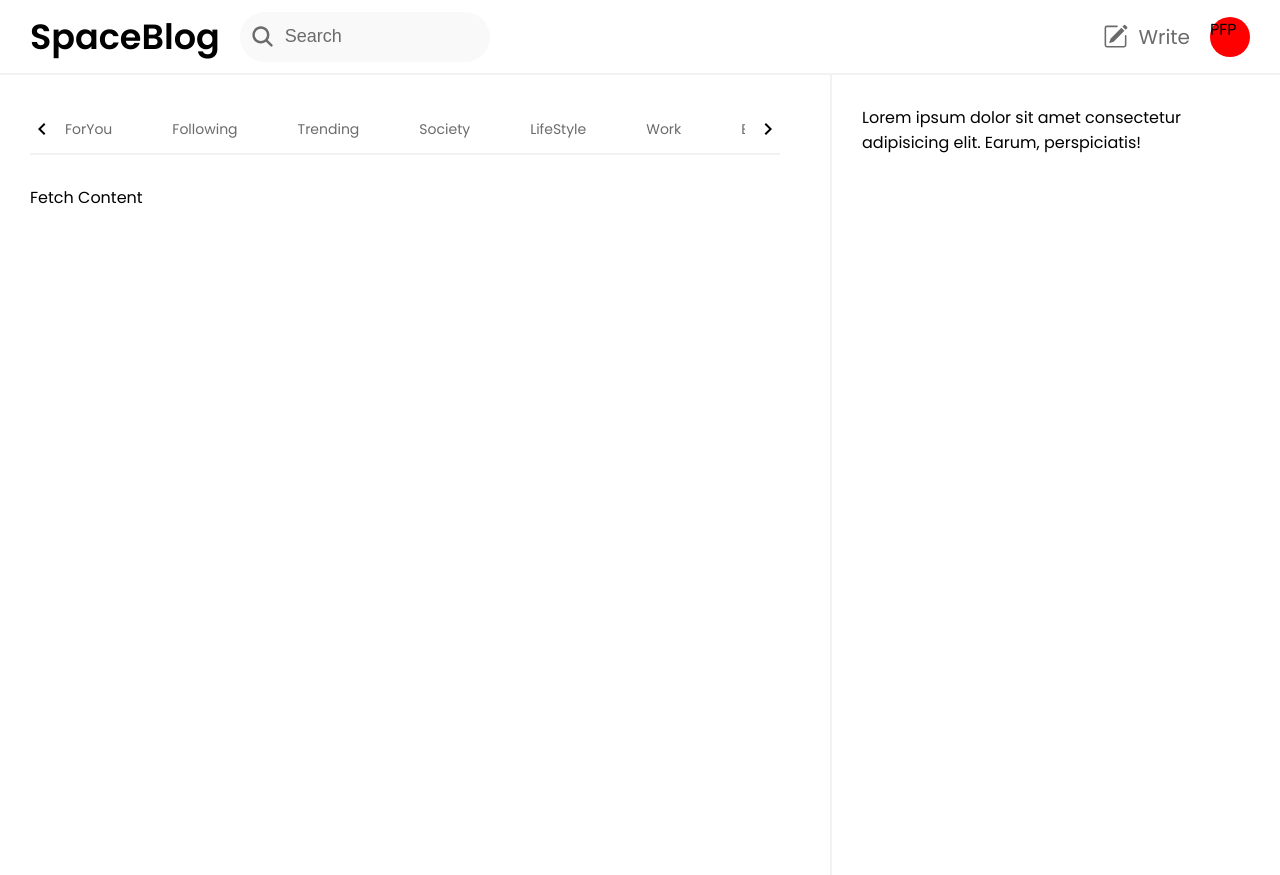
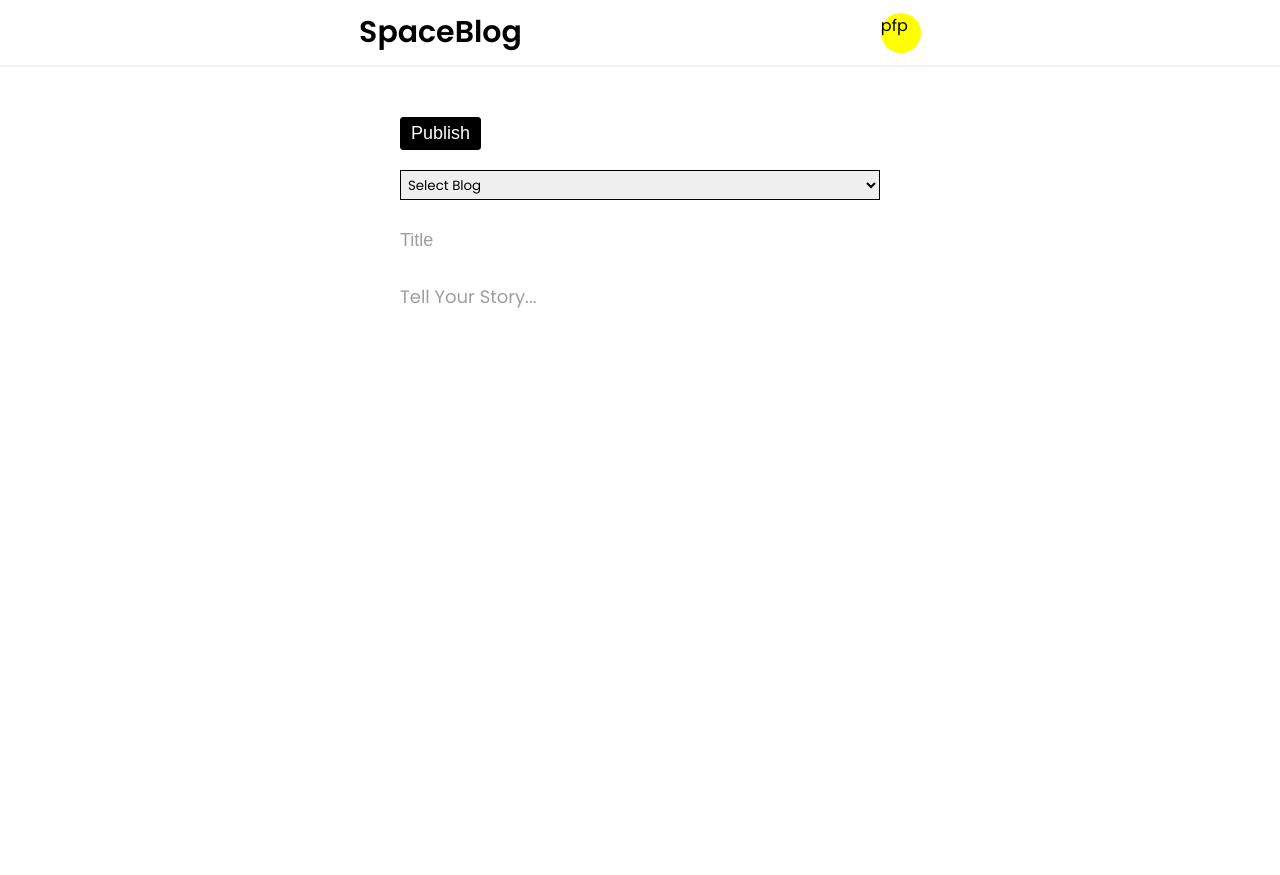
Before and after one commit to DimaShamoev/blog-post-app, a React (Vite) app in the folder Frontend/: page / in a window 1280 px wide. After the commit the page ends 800 px from the top, so only its background shows below. Built offline with nearby package versions, Linux system fonts and the light colour scheme.

Commit message:
client side: created blog post page

```diff
--- a/Frontend/src/App.tsx
+++ b/Frontend/src/App.tsx
@@ -1,6 +1,7 @@
 import React from "react";
-import Home from "./Pages/Home/Home";
-import Header from "./components/Header";
+import CreateBlog from "./Pages/CreateBlog/CreateBlog";
+// import Home from "./Pages/Home/Home";
+// import Header from "./components/Header";
 // import MainPage from "./Pages/MainPage/MainPage";
 // import BlogPostForm from "./components/BlogPostForm";
 // import BlogsList from "./components/BlogsList";
@@ -30,8 +31,16 @@ const App: React.FunctionComponent = () => {
 
             */}
 
-            <Header />
-            <Home />
+            {/*
+                Authorized Main Page
+                <Header />
+                <Home />
+            */}
+
+            {/*
+                Blog Writing Page
+            */}
+            <CreateBlog />
 
         </div>
     );
--- /dev/null
+++ b/Frontend/src/Pages/CreateBlog/CreateBlog.scss
@@ -0,0 +1,121 @@
+.header {
+    .header-wrapper {
+        display: flex;
+        justify-content: space-evenly;
+        align-items: center;
+        padding: 10px 0;
+
+        .logo a {
+            text-decoration: none;
+            color: black;
+            font-size: 30px;
+            font-weight: 600;
+        }
+
+        .profile-pic {
+            height: 40px;
+            width: 40px;
+            background-color: yellow;
+            border-radius: 50%;
+            cursor: pointer;
+        }
+    }
+}
+
+.main {
+    width: 100%;
+
+    .main-wrapper {
+        padding: 50px 0;
+        display: flex;
+        justify-content: center;
+
+        form {
+            display: flex;
+            flex-direction: column;
+            gap: 20px;
+            width: 500px;
+            height: auto;
+
+            .publish-btn {
+                padding: 0 10px;
+
+                button {
+                    cursor: pointer;
+                    border: solid 1px black;
+                    background-color: black;
+                    color: white;
+                    font-size: 18px;
+                    border-radius: 3px;
+                    padding: 5px 10px;
+                }
+            }
+
+            .input-block {
+                position: relative;
+
+                .select-wrapper {
+                    padding: 0 10px;
+                    height: 30px;
+
+                    select {
+                        width: 100%;
+                        height: 100%;
+                        border: solid 1px;
+                        padding: 0 3px;
+                        font-family: inherit;
+                    }
+                }
+
+                input {
+                    border: none;
+                    width: 100%;
+                    height: 40px;
+                    outline: none;
+                    padding: 3px 10px;
+                    font-size: 18px;
+
+                    &::placeholder {
+                        opacity: 0.7;
+                    }
+                }
+
+                .error-message {
+                    position: absolute;
+                    left: -150px;
+                    top: 15px;
+                    transform: translateY(-50%);
+                    color: red;
+                }
+
+                textarea {
+                    font-family: inherit;
+                    border: none;
+                    width: 100%;
+                    resize: none;
+                    outline: none;
+                    height: 300px;
+                    padding: 3px 10px;
+                    font-size: 18px;
+
+                    &::placeholder {
+                        opacity: 0.7;
+                    }
+
+                    &::-webkit-scrollbar {
+                        width: 3px;
+                    }
+
+                    &::-webkit-scrollbar-thumb {
+                        background-color: #000000;
+                        border-radius: 11px;
+                        border: 1px solid #000000;
+                    }
+                }
+            }
+
+
+
+        }
+    }
+}
--- /dev/null
+++ b/Frontend/src/Pages/CreateBlog/CreateBlog.tsx
@@ -0,0 +1,93 @@
+import React from 'react'
+import { useForm } from 'react-hook-form';
+import './CreateBlog.scss'
+
+const CreateBlog: React.FunctionComponent = () => {
+    interface IFormData {
+        title: string
+        content: string
+        blogType: string
+    }
+
+    const { register, handleSubmit, formState: { errors } } = useForm<IFormData>()
+
+    const onsubmit = (data: IFormData) => {
+        // Change
+        console.log(data);
+    }
+
+    return (
+        <div className='blog-container'>
+            <header className='header'>
+                <div className="container">
+
+                    <div className="header-wrapper">
+
+                        <div className="logo">
+                            <a href="#">SpaceBlog</a>
+                        </div>
+
+                        <div className="profile-pic">
+                            pfp
+                        </div>
+
+                    </div>
+
+                </div>
+            </header>
+            <main className='main'>
+                <div className="container">
+
+                    <div className="main-wrapper">
+
+                        <form onSubmit={handleSubmit(onsubmit)}>
+                            <div className="publish-btn">
+                                <button type='submit'>
+                                    Publish
+                                </button>
+                            </div>
+
+                            <div className="input-block">
+                                <div className="select-wrapper">
+                                    <select
+                                        {...register('blogType', {required: 'This Field Required'})}
+                                    >
+                                        <option value="">Select Blog</option>
+                                        <option value="trending">Trending</option>
+                                        <option value="society">Society</option>
+                                        <option value="lifestyle">LifeStyle</option>
+                                        <option value="work">Work</option>
+                                        <option value="education">Education</option>
+                                    </select>
+                                </div>
+                                {errors.blogType && <span className='error-message'>{errors.blogType.message}</span>}
+                            </div>
+
+                            <div className="input-block">
+                                <input
+                                    type="text"
+                                    placeholder='Title'
+                                    {...register('title', {required: 'This Field Required'})}
+                                />
+                                {errors.title && <span className='error-message'>{errors.title.message}</span>}
+                            </div>
+
+                            <div className="input-block">
+                                <textarea
+                                    placeholder='Tell Your Story...'
+                                    {...register('content', {required: 'This Field Required'})}
+                                />
+                                {errors.content && <span className='error-message'>{errors.content.message}</span>}
+                            </div>
+
+                        </form>
+
+                    </div>
+
+                </div>
+            </main>
+        </div>
+    )
+}
+
+export default CreateBlog
```
Also changed, not shown: 1 other file (tests, documents, lock files or other folders).
